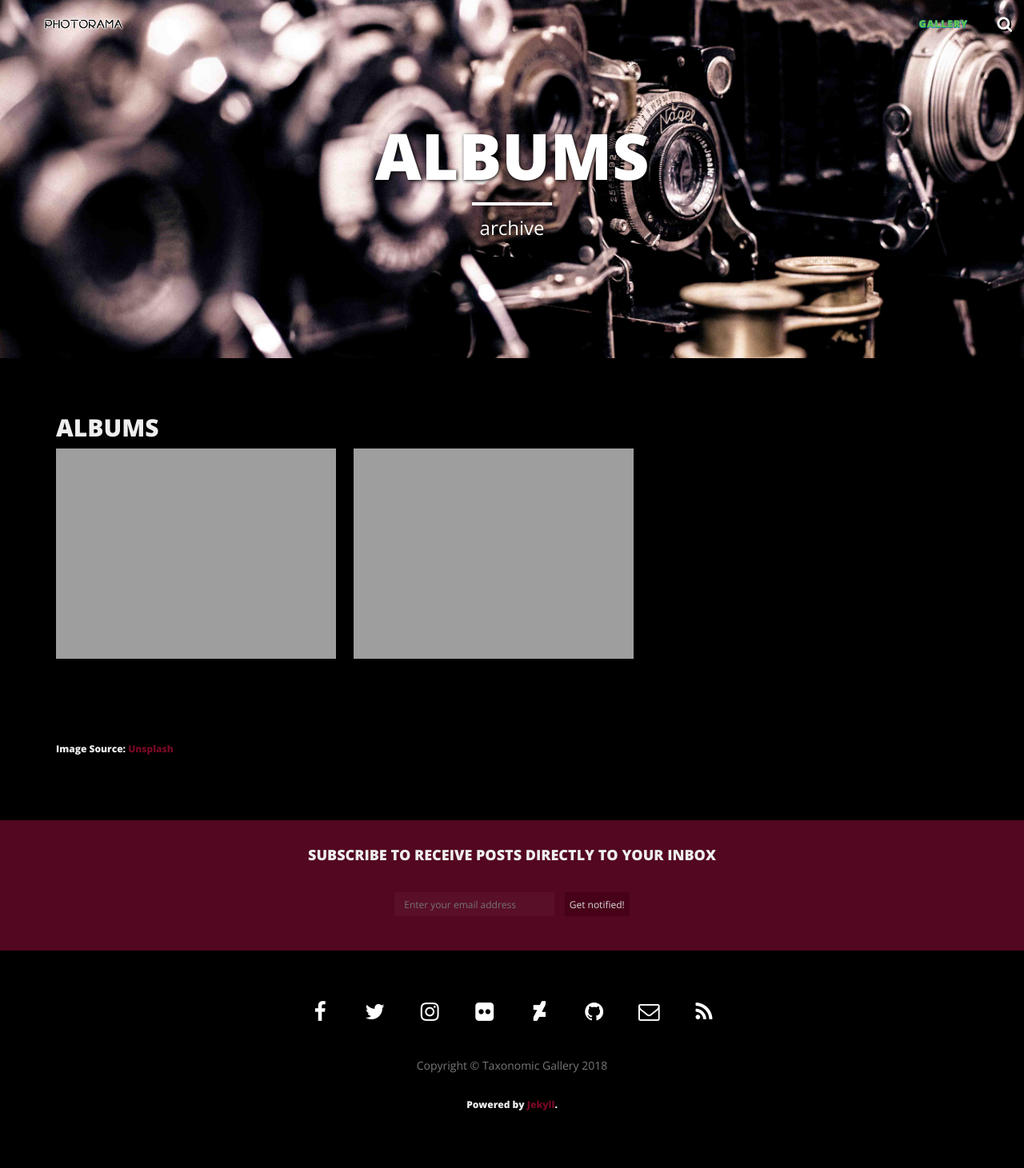
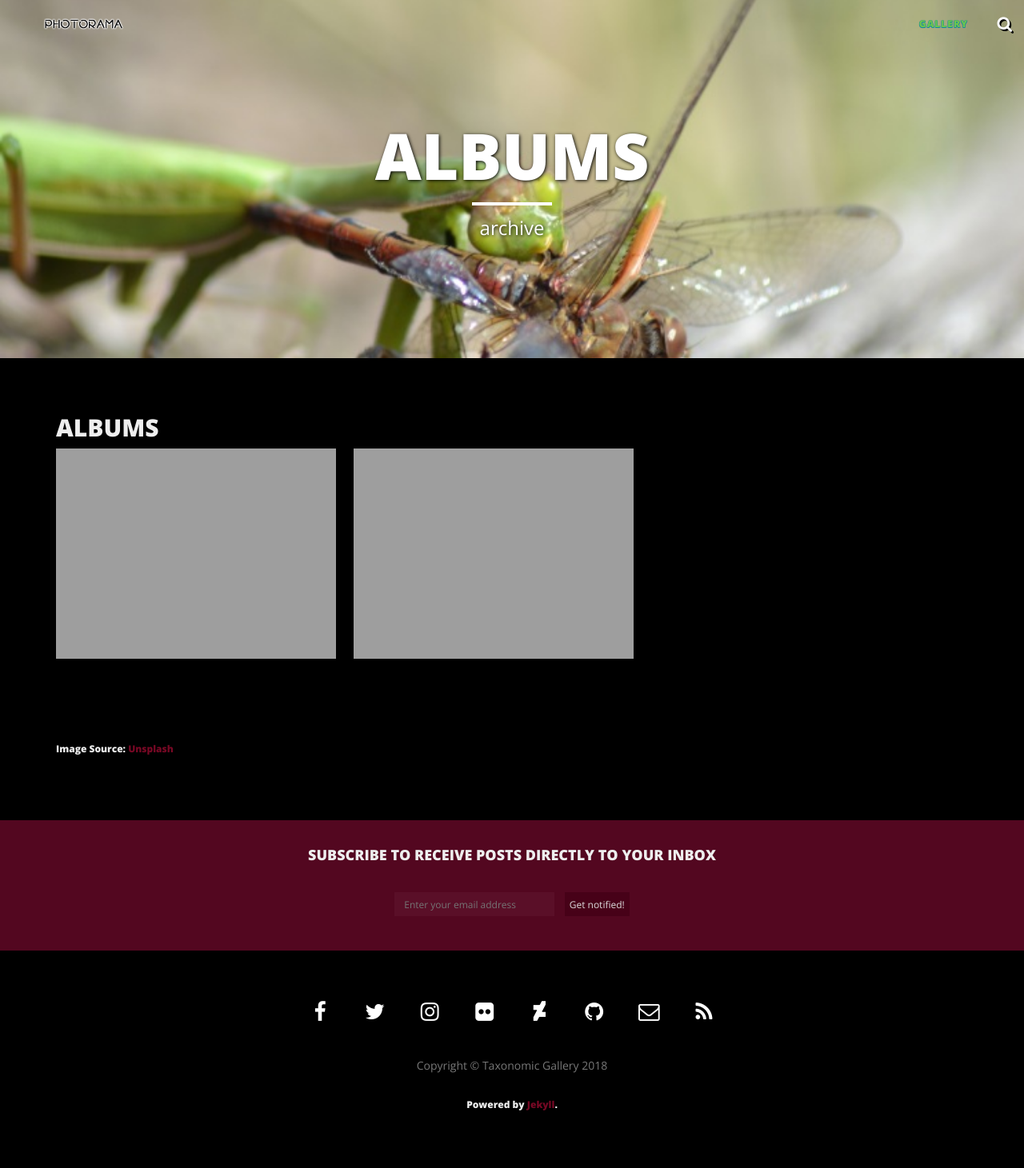
Before and after one commit to PLStenger/Taxonomic-Gallery, a Jekyll site: the page built from gallery/index.html, in a window 1280 px wide. Shown: the whole page at 80% size. Built offline with Jekyll 4.4.1, drawn with Linux system fonts in a browser that asks for light colours; nearby versions of some CDN libraries.

Commit message:
Update index.html

```diff
--- a/gallery/index.html
+++ b/gallery/index.html
@@ -3,13 +3,13 @@
 title: "ALBUMS"
 description: "archive"
 active: gallery
-header-img: "img/gallery-bg.jpg"
+header-img: "img/slider/home01.jpg"
 images:
- - image_path: /Plantae/plantae
+ - image_path: /plantae/plantae
    gallery-folder: /gallery/plantae/
    gallery-name: Plantae
    gallery-date: January 2018
- - image_path: /Animalia/animalia
+ - image_path: /animalia/animalia
    gallery-folder: /gallery/animalia/
    gallery-name: Animalia
    gallery-date: January 2018
```
